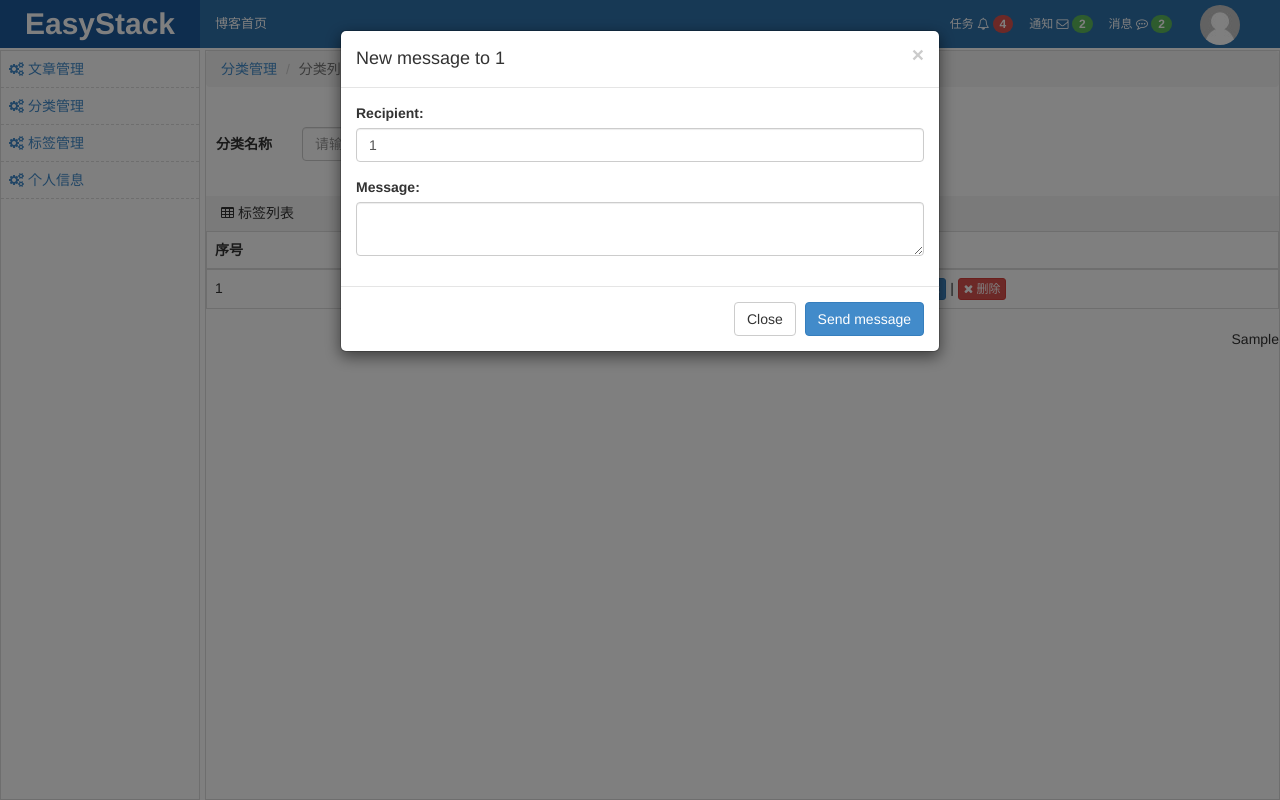
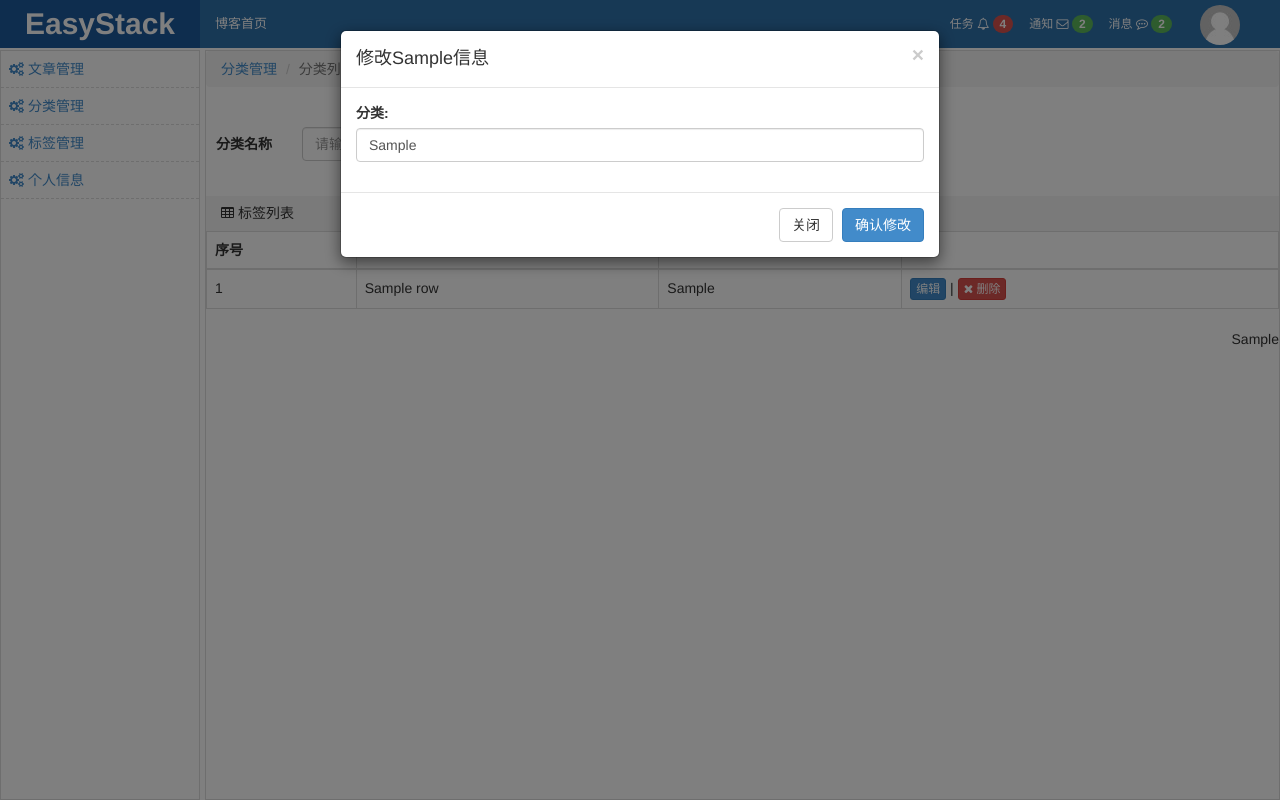
Before and after one commit to xxt123456/Blog, a Django app: template templates/backend_category.html in a window 1280 px wide, after a click on "编辑". Run offline with Django 3.2, Linux system fonts and the light colour scheme; the template is opened without the code that fills it: most values are stand-ins (such as "Sample title", 1, 10 or a date in 2020); some libraries are stand-ins or nearby versions.

Commit message:
修改category编辑功能

```diff
--- a/backend/urls.py
+++ b/backend/urls.py
@@ -13,5 +13,6 @@ urlpatterns = [
     url(r'^category/(?P<blog_id>\d+).html$', user.category,name='category'),
     url(r'backend/add_category/',user.add_category),
     url(r'backend/del_category/',user.del_category),
+    url(r'backend/edit_category/',user.edit_category),
     url(r'^article-(?P<article_type_id>\d+)-(?P<category_id>\d+).html$', user.article, name='article'),
 ]
--- a/templates/backend_category.html
+++ b/templates/backend_category.html
@@ -44,14 +44,13 @@
             {% for row in date_list %}
                 <tr>
                     <td>{{ forloop.counter }}</td>
-                    <td>{{ row.title }}</td>
+                    <td data-cate_title={{ row.title }}>{{ row.title }}</td>
                     <td>{{ row.c }}</td>
                     <td>
-                        <a >
+
                             <button type="button" class="btn btn-primary btn-xs" data-toggle="modal"
-                                    data-target="#exampleModal" data-cate_id={{ row.nid }} id="edit_category"
-                               cate_id={{ row.nid }}>编辑</button>
-                        </a>
+                                    data-target="#exampleModal" data-cate_id={{ row.nid }} id="edit_category" data-cate_title={{ row.title }}>编辑</button>
+
                         |
                         <a class="btn btn-danger btn-xs" id="del_category" cate_id={{ row.nid }}>
                             <i class="fa fa-times" aria-hidden="true"></i>
@@ -69,23 +68,19 @@
                 <div class="modal-header">
                     <button type="button" class="close" data-dismiss="modal" aria-label="Close"><span
                             aria-hidden="true">&times;</span></button>
-                    <h4 class="modal-title" id="exampleModalLabel">New message</h4>
+                    <h4 class="modal-title" id="exampleModalLabel">修改分类信息</h4>
                 </div>
                 <div class="modal-body">
                     <form>
                         <div class="form-group">
-                            <label for="recipient-name" class="control-label">Recipient:</label>
-                            <input type="text" class="form-control" id="recipient-name">
-                        </div>
-                        <div class="form-group">
-                            <label for="message-text" class="control-label">Message:</label>
-                            <textarea class="form-control" id="message-text"></textarea>
+                            <label for="message-text" class="control-label">分类:</label>
+                            <input type="text" class="form-control" id="message-text">
                         </div>
                     </form>
                 </div>
                 <div class="modal-footer">
-                    <button type="button" class="btn btn-default" data-dismiss="modal">Close</button>
-                    <button type="button" class="btn btn-primary">Send message</button>
+                    <button type="button" class="btn btn-default" data-dismiss="modal">关闭</button>
+                    <button type="button" class="btn btn-primary" id="send_message">确认修改</button>
                 </div>
             </div>
         </div>
@@ -140,11 +135,25 @@
         });
         $('#exampleModal').on('show.bs.modal', function (event) {
             var button = $(event.relatedTarget) // Button that triggered the modal
-            var recipient = button.data('cate_id') // Extract info from data-* attributes
-            console.log(button)
+            var cate_id = button.data('cate_id') // Extract info from data-* attributes
+            var cate_title = button.data('cate_title') // Extract info from data-* attributes
             var modal = $(this)
-            modal.find('.modal-title').text('New message to ' + recipient)
-            modal.find('.modal-body input').val(recipient)
+            modal.find('.modal-title').text('修改'+cate_title+'信息');
+            modal.find('.modal-body #message-text').val(cate_title);
+            $('#send_message').click(function () {
+                $.ajax({
+                url:'backend/edit_category/',
+                type:'POST',
+                data:{
+                    cate_title:cate_title,
+                    cate_id:cate_id,
+                },
+                success:function (data) {
+                    console.log(data);
+                    location.reload()
+                }
+            })
+            })
         })
     </script>
 {% endblock %}
```
Also changed, not shown: backend/views/user.py (+14 -1 lines), 1 other file.
